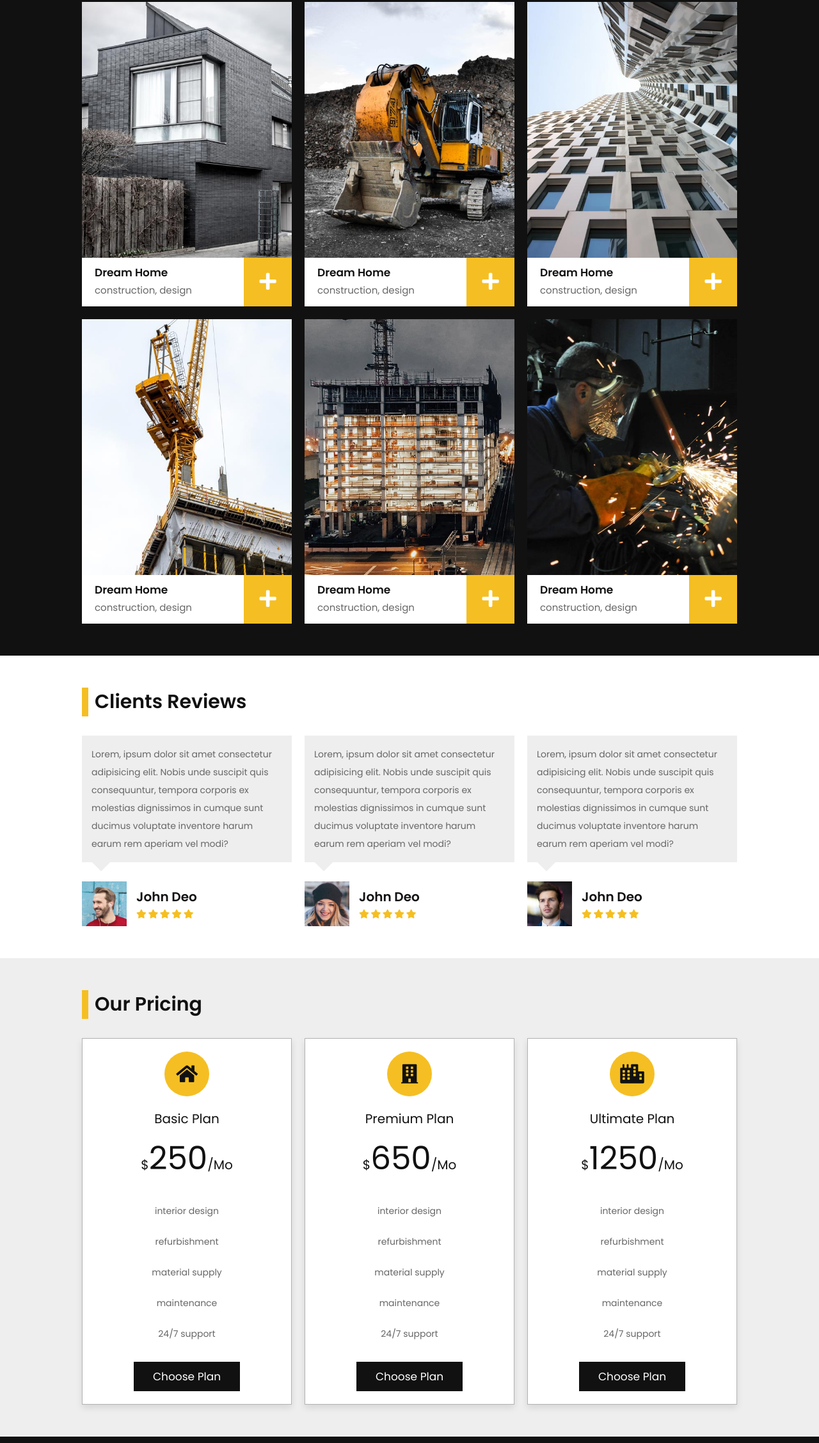
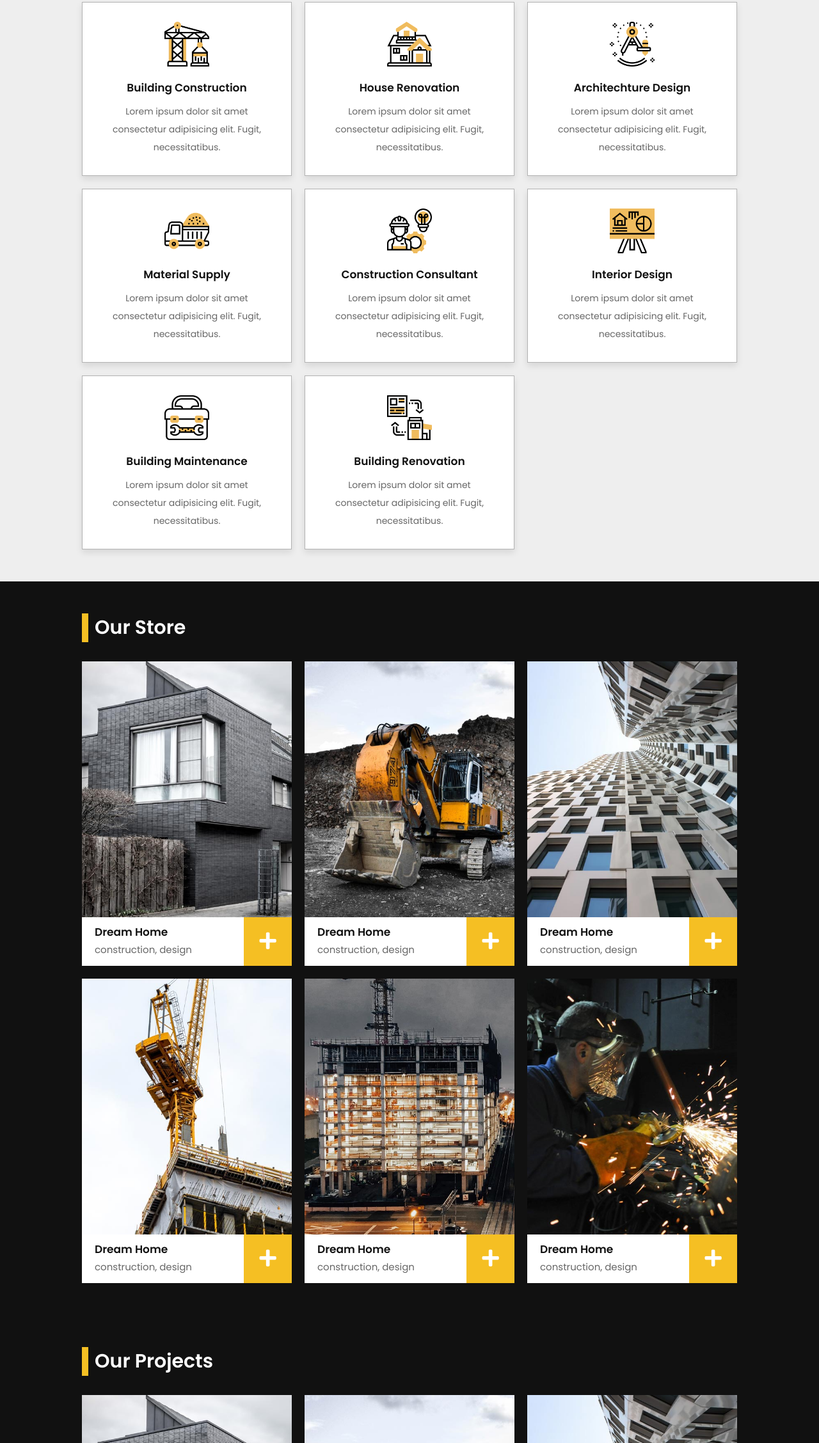
Before and after one commit to iamamofa/contruction, a plain HTML site: page index.html in a window 1280 px wide. Shown: the part 2518-4774 px from the top of the page at 64% size. Drawn offline with nearby package versions, Linux system fonts and the light colour scheme; some packages are replaced by stand-ins of ours; a script that the page names is missing.

Commit message:
update on tools and shop list

```diff
--- a/index.html
+++ b/index.html
@@ -249,6 +249,171 @@
 </section>
 
 <!-- services section ends -->
+
+
+
+
+
+<!-- services section starts  -->
+
+<section class="services" id="services">
+
+   <h1 class="heading"> our services </h1>
+
+   <div class="box-container">
+
+      <div class="box">
+         <img src="images/service-1.png" alt="">
+         <h3>building construction</h3>
+         <p>Lorem ipsum dolor sit amet consectetur adipisicing elit. Fugit, necessitatibus.</p>
+      </div>
+
+      <div class="box">
+         <img src="images/service-2.png" alt="">
+         <h3>house renovation</h3>
+         <p>Lorem ipsum dolor sit amet consectetur adipisicing elit. Fugit, necessitatibus.</p>
+      </div>
+
+      <div class="box">
+         <img src="images/service-3.png" alt="">
+         <h3>architechture design</h3>
+         <p>Lorem ipsum dolor sit amet consectetur adipisicing elit. Fugit, necessitatibus.</p>
+      </div>
+
+      <div class="box">
+         <img src="images/service-4.png" alt="">
+         <h3>material supply</h3>
+         <p>Lorem ipsum dolor sit amet consectetur adipisicing elit. Fugit, necessitatibus.</p>
+      </div>
+
+      <div class="box">
+         <img src="images/service-5.png" alt="">
+         <h3>construction consultant</h3>
+         <p>Lorem ipsum dolor sit amet consectetur adipisicing elit. Fugit, necessitatibus.</p>
+      </div>
+
+      <div class="box">
+         <img src="images/service-6.png" alt="">
+         <h3>interior design</h3>
+         <p>Lorem ipsum dolor sit amet consectetur adipisicing elit. Fugit, necessitatibus.</p>
+      </div>
+
+      <div class="box">
+         <img src="images/service-7.png" alt="">
+         <h3>building maintenance</h3>
+         <p>Lorem ipsum dolor sit amet consectetur adipisicing elit. Fugit, necessitatibus.</p>
+      </div>
+
+      <div class="box">
+         <img src="images/service-8.png" alt="">
+         <h3>building renovation</h3>
+         <p>Lorem ipsum dolor sit amet consectetur adipisicing elit. Fugit, necessitatibus.</p>
+      </div>
+
+   </div>
+
+</section>
+
+<!-- services section ends -->
+
+<!-- Tools section starts  -->
+
+<section class="projects" id="projects">
+
+   <h1 class="heading"> Our Store </h1>
+
+   <div class="box-container">
+
+      <a href="images/project-1.jpg" class="box">
+         <div class="image">
+            <img src="images/project-1.jpg" alt="">
+         </div>
+         <div class="content">
+            <div class="info">
+               <h3>dream home</h3>
+               <p>construction, design</p>
+            </div>
+            <i class="fas fa-plus"></i>
+         </div>
+      </a>
+
+      <a href="images/project-2.jpg" class="box">
+         <div class="image">
+            <img src="images/project-2.jpg" alt="">
+         </div>
+         <div class="content">
+            <div class="info">
+               <h3>dream home</h3>
+               <p>construction, design</p>
+            </div>
+            <i class="fas fa-plus"></i>
+         </div>
+      </a>
+
+      <a href="images/project-3.jpg" class="box">
+         <div class="image">
+            <img src="images/project-3.jpg" alt="">
+         </div>
+         <div class="content">
+            <div class="info">
+               <h3>dream home</h3>
+               <p>construction, design</p>
+            </div>
+            <i class="fas fa-plus"></i>
+         </div>
+      </a>
+
+      <a href="images/project-4.jpg" class="box">
+         <div class="image">
+            <img src="images/project-4.jpg" alt="">
+         </div>
+         <div class="content">
+            <div class="info">
+               <h3>dream home</h3>
+               <p>construction, design</p>
+            </div>
+            <i class="fas fa-plus"></i>
+         </div>
+      </a>
+
+      <a href="images/project-5.jpg" class="box">
+         <div class="image">
+            <img src="images/project-5.jpg" alt="">
+         </div>
+         <div class="content">
+            <div class="info">
+               <h3>dream home</h3>
+               <p>construction, design</p>
+            </div>
+            <i class="fas fa-plus"></i>
+         </div>
+      </a>
+
+      <a href="images/project-6.jpg" class="box">
+         <div class="image">
+            <img src="images/project-6.jpg" alt="">
+         </div>
+         <div class="content">
+            <div class="info">
+               <h3>dream home</h3>
+               <p>construction, design</p>
+            </div>
+            <i class="fas fa-plus"></i>
+         </div>
+      </a>
+
+   </div>
+
+</section>
+
+<!-- Tools section ends -->
+
+
+
+
+
+
+
 
 <!-- projects section starts  -->
 
```
